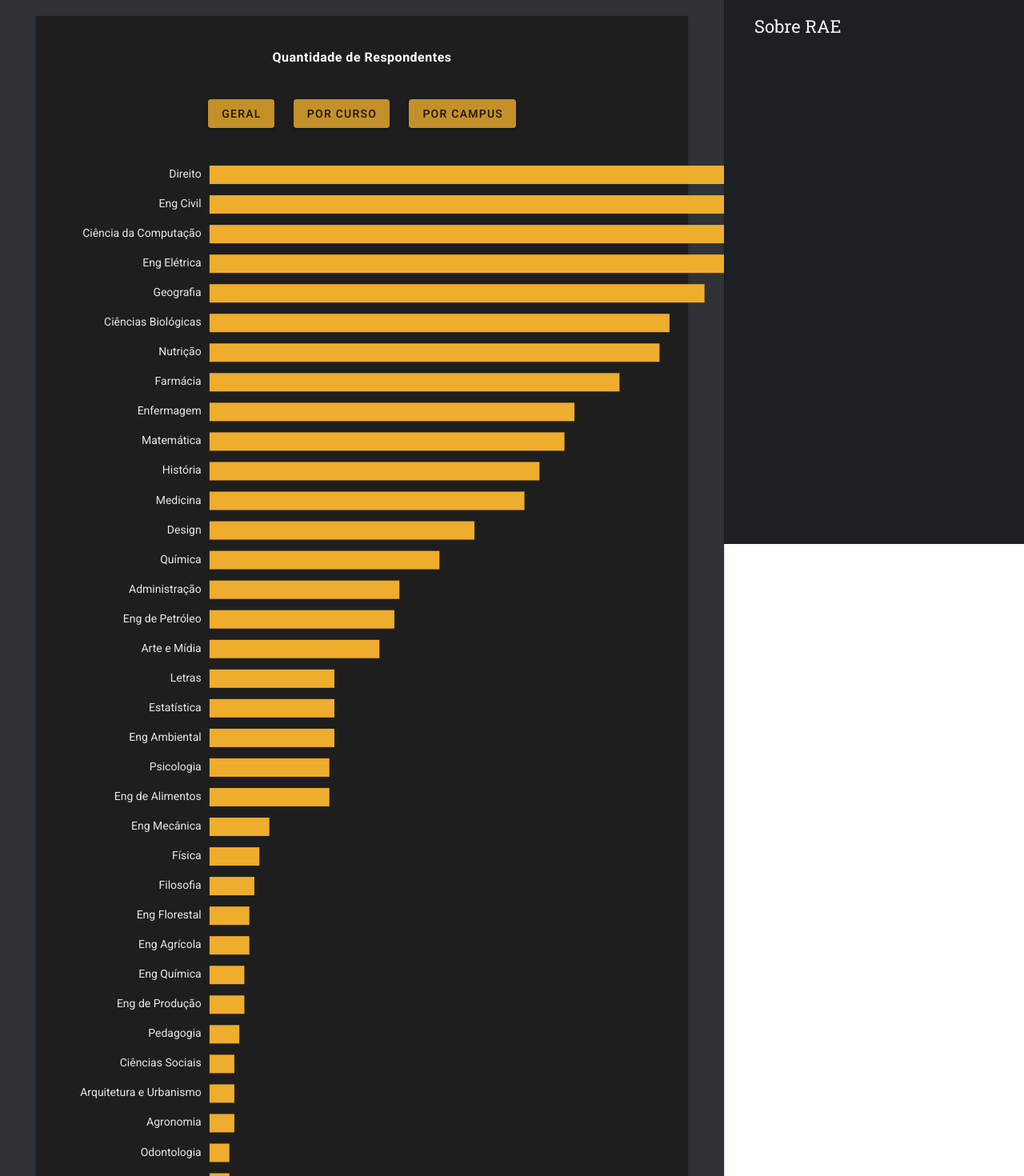
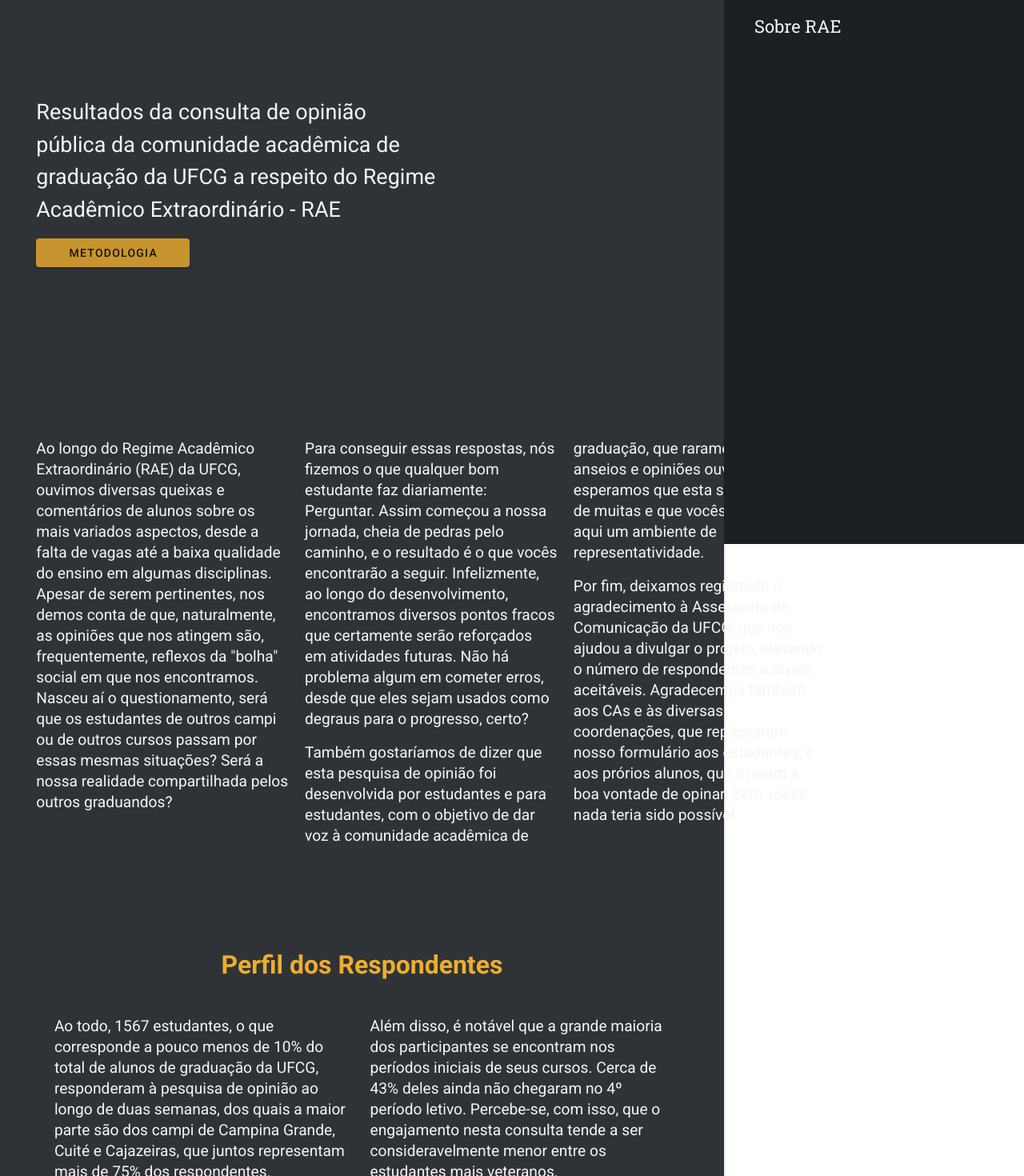
Before and after one commit to leleoveiga/datablo-vue, a Vue app: page / in a window 1280 px wide. Shown: the part 120-1590 px from the top of the page at 80% size. Built offline with nearby package versions, Linux system fonts and the light colour scheme.

Commit message:
css dos parágrafos

```diff
--- a/src/components/Content.vue
+++ b/src/components/Content.vue
@@ -5,6 +5,82 @@
 		height="100%"
 		tile
 	>
+		<!-- Template dos textos
+		<div class="textGraphs">
+			<p class="p1 grey--text text--lighten-4"></p>
+		</div>
+		-->
+		<div style="width: 90%">
+			<p class="titlePage grey--text text--lighten-4">
+				Resultados da consulta de opinião pública da comunidade acadêmica de
+				graduação da UFCG a respeito do Regime Acadêmico Extraordinário - RAE
+			</p>
+			<!-- <div class="d-flex justify-start"> -->
+			<v-btn class="px-10 mb-16" color="#eead2dcc">Metodologia</v-btn>
+			<div class="presentation">
+				<div class="text">
+					<p class=" grey--text text--lighten-4">
+						Ao longo do Regime Acadêmico Extraordinário (RAE) da UFCG, ouvimos
+						diversas queixas e comentários de alunos sobre os mais variados
+						aspectos, desde a falta de vagas até a baixa qualidade do ensino em
+						algumas disciplinas. Apesar de serem pertinentes, nos demos conta de
+						que, naturalmente, as opiniões que nos atingem são, frequentemente,
+						reflexos da "bolha" social em que nos encontramos. Nasceu aí o
+						questionamento, será que os estudantes de outros campi ou de outros
+						cursos passam por essas mesmas situações? Será a nossa realidade
+						compartilhada pelos outros graduandos?
+					</p>
+					<p class=" grey--text text--lighten-4">
+						Para conseguir essas respostas, nós fizemos o que qualquer bom
+						estudante faz diariamente: Perguntar. Assim começou a nossa jornada,
+						cheia de pedras pelo caminho, e o resultado é o que vocês
+						encontrarão a seguir. Infelizmente, ao longo do desenvolvimento,
+						encontramos diversos pontos fracos que certamente serão reforçados
+						em atividades futuras. Não há problema algum em cometer erros, desde
+						que eles sejam usados como degraus para o progresso, certo?
+					</p>
+					<p class=" grey--text text--lighten-4">
+						Também gostaríamos de dizer que esta pesquisa de opinião foi
+						desenvolvida por estudantes e para estudantes, com o objetivo de dar
+						voz à comunidade acadêmica de graduação, que raramente tem seus
+						anseios e opiniões ouvidos. Por isso, esperamos que esta seja a
+						primeira de muitas e que vocês encontrem aqui um ambiente de
+						representatividade.
+					</p>
+					<p class=" grey--text text--lighten-4">
+						Por fim, deixamos registrado o agradecimento à Assessoria de
+						Comunicação da UFCG, que nos ajudou a divulgar o projeto, elevando o
+						número de respondentes a níveis aceitáveis. Agradecemos também aos
+						CAs e às diversas coordenações, que repassaram nosso formulário aos
+						estudantes, e aos prórios alunos, que tiveram a boa vontade de
+						opinar. Sem vocês nada teria sido possível.
+					</p>
+				</div>
+			</div>
+		</div>
+		<!-- </div> -->
+		<!-- <v-btn>Github</v-btn> -->
+
+		<strong class="mt-16" style="font-size: 2em"
+			>Perfil dos Respondentes</strong
+		>
+		<div class="textGraphs">
+			<p class="p1 grey--text text--lighten-4">
+				Ao todo, 1567 estudantes, o que corresponde a pouco menos de 10% do
+				total de alunos de graduação da UFCG, responderam à pesquisa de opinião
+				ao longo de duas semanas, dos quais a maior parte são dos campi de
+				Campina Grande, Cuité e Cajazeiras, que juntos representam mais de 75%
+				dos respondentes.
+			</p>
+			<p class="p1 grey--text text--lighten-4">
+				Além disso, é notável que a grande maioria dos participantes se
+				encontram nos períodos iniciais de seus cursos. Cerca de 43% deles ainda
+				não chegaram no 4º período letivo. Percebe-se, com isso, que o
+				engajamento nesta consulta tende a ser consideravelmente menor entre os
+				estudantes mais veteranos.
+			</p>
+		</div>
+		<!-- card dos gráficos -->
 		<v-card class="marginGraph" width="90%" dark>
 			<div
 				class="font-weight-bold body-1 d-flex align-center justify-center mt-10"
```
